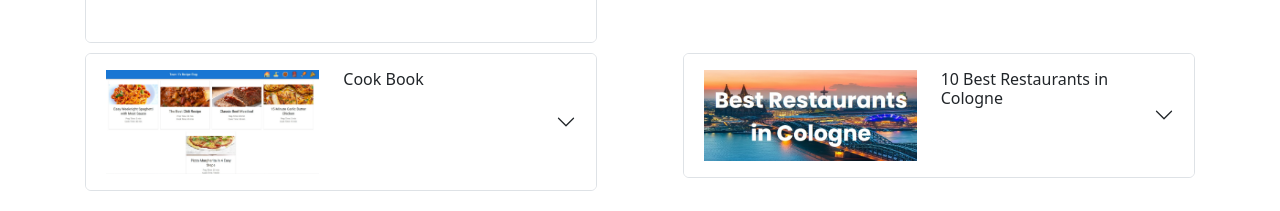
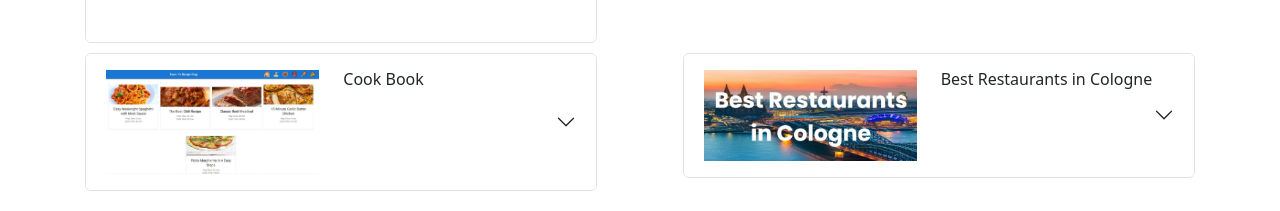
Before and after one commit to ebro1230/Portfolio, a React (Create React App) app: page / in a window 1280 px wide. Shown: the part 1671-1882 px from the top of the page. Built offline with nearby package versions, Linux system fonts and the light colour scheme.

Commit message:
updating websites

```diff
--- a/src/App.js
+++ b/src/App.js
@@ -348,7 +348,7 @@ function App() {
                       />
                     </Figure>
                   </Col>
-                  <Col>10 Best Restaurants in Cologne</Col>
+                  <Col>Best Restaurants in Cologne</Col>
                 </Row>
               </Accordion.Header>
               <Accordion.Body>
@@ -367,7 +367,7 @@ function App() {
                 <Row>
                   <Col className="code-buttons">
                     <a
-                      href="https://ebro1230.github.io/Bootcamp_Crossover_2/"
+                      href="https://bestrestaurantscologne.onrender.com"
                       target="_blank"
                     >
                       <Button>View Site</Button>
```
